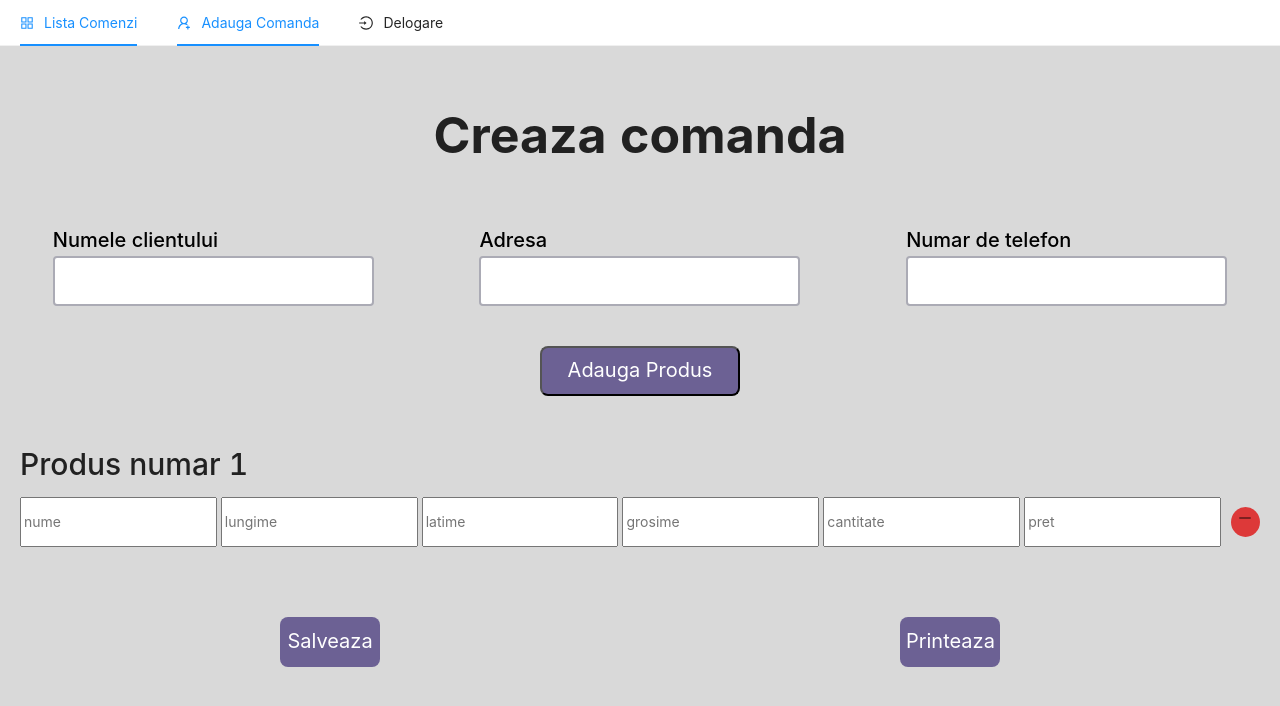
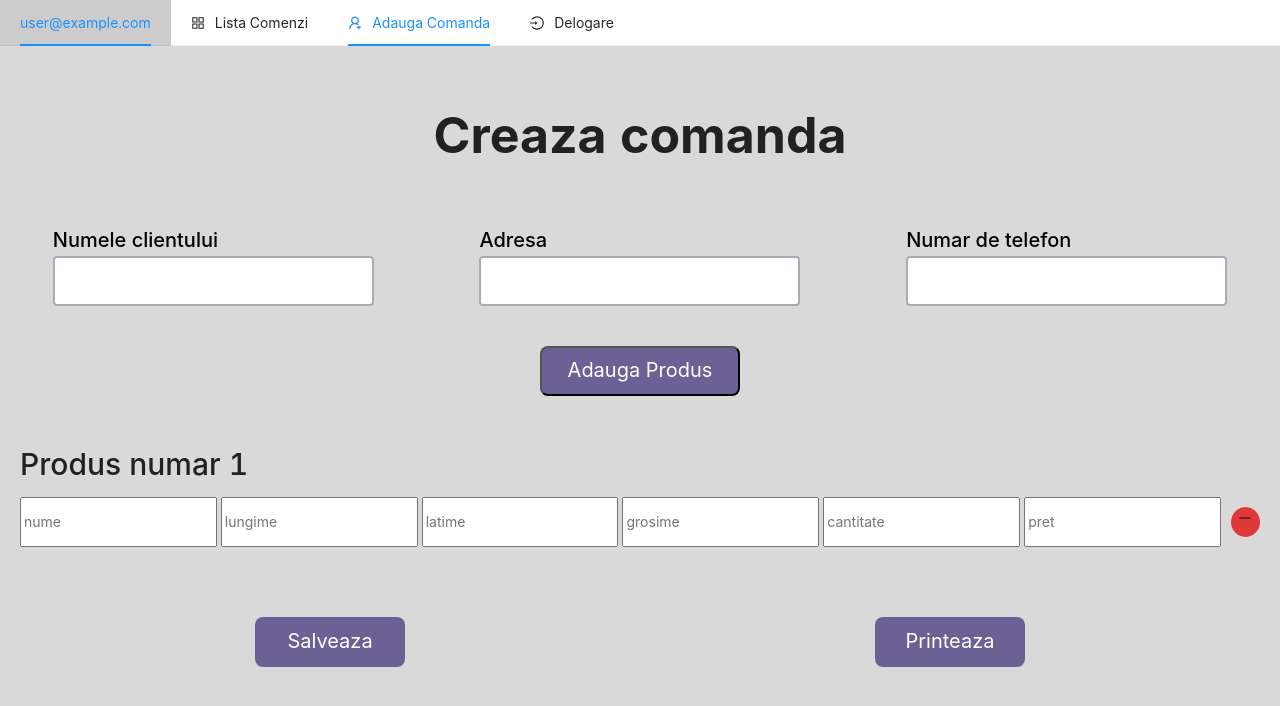
Before and after one commit to AdrianoJuc13/paly-proiect-firebase, a React (Create React App) app: page /adaugaComanda in a window 1280 px wide. Shown: the top 706 px of the page. Built offline with nearby package versions, Linux system fonts and the light colour scheme; no server answers; sample sign-in values are in the browser's storage.

Commit message:
am adaugat aici style si user
a

```diff
--- a/src/components/TopNav/TopNav.js
+++ b/src/components/TopNav/TopNav.js
@@ -3,7 +3,6 @@ import { Menu } from "antd";
 import { useLocation } from "react-router-dom";
 import { firebase } from "../../firebaseConfig.js";
 import { toast } from "react-toastify";
-
 import {
   AppstoreOutlined,
   LoginOutlined,
@@ -13,6 +12,7 @@ import {
 import "bootstrap/dist/css/bootstrap.min.css";
 import "antd/dist/antd.min.css";
 import "../../assets/style/styles.css";
+import useWindowDimensions from "../../assets/hooks/useWindowDimensions";
 
 const { Item } = Menu;
 
@@ -32,10 +32,25 @@ const TopNav = () => {
 
   useEffect(() => {
     location.pathname && setCurrent(location.pathname);
+    getUser();
   }, [location.pathname]);
 
+  const [user, setUser] = useState("Loading..");
+  function getUser() {
+    try {
+      firebase.auth().onAuthStateChanged((user) => {
+        setUser(user.email);
+      });
+    } catch (error) {
+      console.log("No User found");
+    }
+  }
+  const { width } = useWindowDimensions();
   return (
     <Menu mode="horizontal" selectedKeys={[current]}>
+      <Item style={{ background: "rgba(0,0,0,0.2)" }}>
+        {width >= 850 ? user : user.split("@")[0]}
+      </Item>
       <Item
         key="/"
         onClick={(e) => setCurrent(e.key)}
--- a/src/views/AdaugaComanda/styles.module.scss
+++ b/src/views/AdaugaComanda/styles.module.scss
@@ -101,7 +101,7 @@
       justify-content: space-around;
       align-items: center;
       .saveBtn {
-        width: 100px;
+        width: 150px;
         height: 50px;
         font-size: 20px;
         background-color: globalVariables.$purple;
@@ -110,7 +110,7 @@
         border-radius: 8px;
       }
       .printBtn {
-        width: 100px;
+        width: 150px;
         height: 50px;
         font-size: 20px;
         background-color: globalVariables.$purple;
--- a/src/views/ListaComanda/styles.module.scss
+++ b/src/views/ListaComanda/styles.module.scss
@@ -6,13 +6,11 @@
   margin: 0 auto;
   padding: 0 20px 40px 20px;
 
-  .buttonMenu {
-    background: globalVariables.$green;
-    color: globalVariables.$white;
-    border: none;
-    height: 50px;
-    width: 100px;
-    border-radius: 40px;
+  .container2 {
+    margin: 15px auto;
+    text-align: center;
+    font-size: 50px;
+    font-weight: 700;
   }
 
   .searchField {
@@ -21,13 +19,6 @@
     width: 100%;
     padding: 0 20px;
     margin: 20px auto;
-  }
-
-  .container2 {
-    margin: 50px auto;
-    text-align: center;
-    font-size: 50px;
-    font-weight: 700;
   }
 
   .container3 {
@@ -399,9 +390,10 @@
                           overflow-wrap: break-word;
                           .titluCell {
                             background-color: globalVariables.$green;
-                            width: 25%;
+                            width: 30%;
                           }
                           .cell {
+                            width: 70%;
                             font-size: 18px;
                             border: none;
                             width: 75;
```
